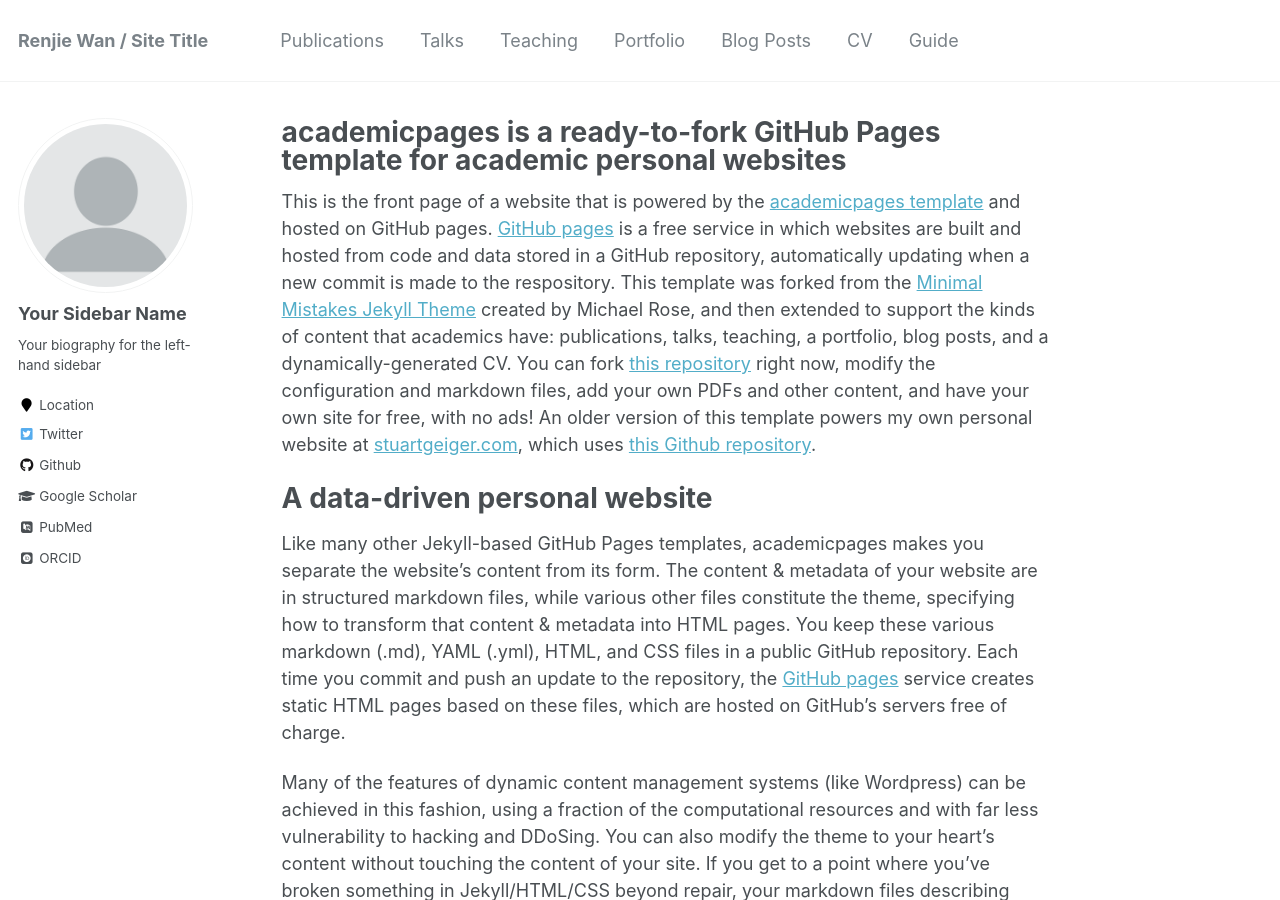
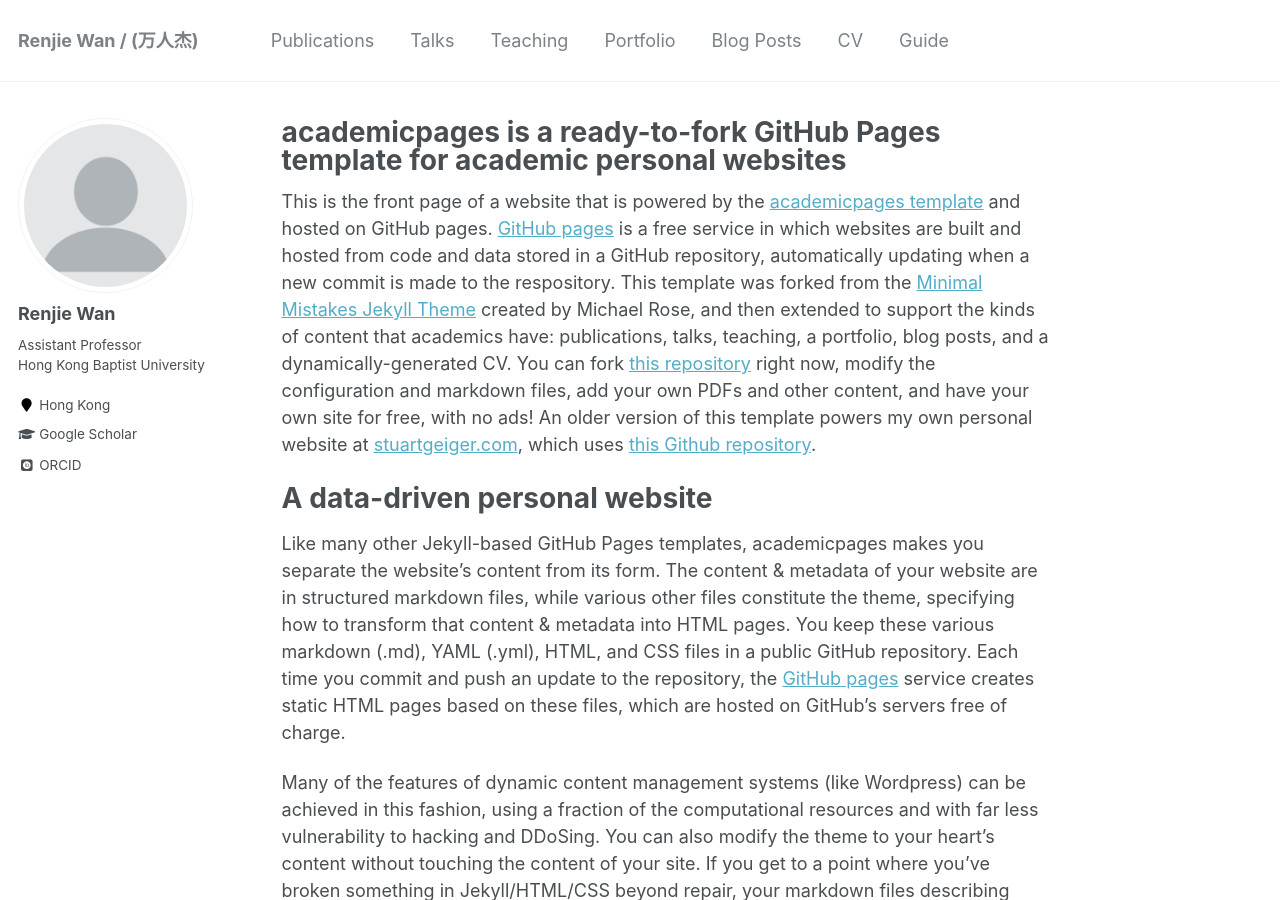
Before and after one commit to wanrenjie/test, a Jekyll site: the page built from _pages/about.md, in a window 1280 px wide and 900 px high. Built offline with Jekyll 4.4.1, drawn with Linux system fonts in a browser that asks for light colours; some web fonts are replaced.

Commit message:
Update _config.yml

```diff
--- a/_config.yml
+++ b/_config.yml
@@ -7,13 +7,13 @@
 
 # Site Settings
 locale                   : "en-US"
-title                    : "Renjie Wan / Site Title"
+title                    : "Renjie Wan / (万人杰)"
 title_separator          : "-"
 name                     : &name "Your Name"
 description              : &description "personal description"
 url                      : https://wanrenjie.github.io # the base hostname & protocol for your site e.g. "https://mmistakes.github.io"
 baseurl                  : "" # the subpath of your site, e.g. "/blog"
-repository               : "academicpages/wanrenjie.github.io"
+repository               : "Renjie@HKBU"
 teaser                   :  # filename of teaser fallback teaser image placed in /images/, .e.g. "500x300.png"
 breadcrumbs              : false # true, false (default)
 words_per_minute         : 160
@@ -80,13 +80,13 @@
 
 # Site Author
 author:
-  name             : "Your Sidebar Name"
+  name             : "Renjie Wan"
   avatar           : "profile.png"
-  bio              : "Your biography for the left-hand sidebar"
-  location         : "Location"
+  bio              : "Assistant Professor <br> Hong Kong Baptist University"
+  location         : "Hong Kong"
   employer         :
-  pubmed           : "https://www.ncbi.nlm.nih.gov/pubmed/?term=john+snow"
-  googlescholar    : "http://yourfullgooglescholarurl.com"
+  pubmed           : #"https://www.ncbi.nlm.nih.gov/pubmed/?term=john+snow"
+  googlescholar    : "https://scholar.google.com.sg/citations?user=S8_ES4MAAAAJ&hl=zh-CN"
   email            :
   researchgate     :  # example: "https://www.researchgate.net/profile/yourprofile"
   uri              :
@@ -96,20 +96,20 @@
   flickr           :
   facebook         :
   foursquare       :
-  github           : "academicpages"
+  github           : #"academicpages"
   google_plus      :
   keybase          :
   instagram        :
   impactstory      : #"https://profiles.impactstory.org/u/xxxx-xxxx-xxxx-xxxx"
   lastfm           :
   linkedin         :
-  orcid            : "http://orcid.org/yourorcidurl"
+  orcid            : "https://orcid.org/0000-0002-0161-0367"
   pinterest        :
   soundcloud       :
   stackoverflow    : # http://stackoverflow.com/users/123456/username
   steam            :
   tumblr           :
-  twitter          : "replacethistwitterhandle"
+  twitter          : #"replacethistwitterhandle"
   vine             :
   weibo            :
   xing             :
```
